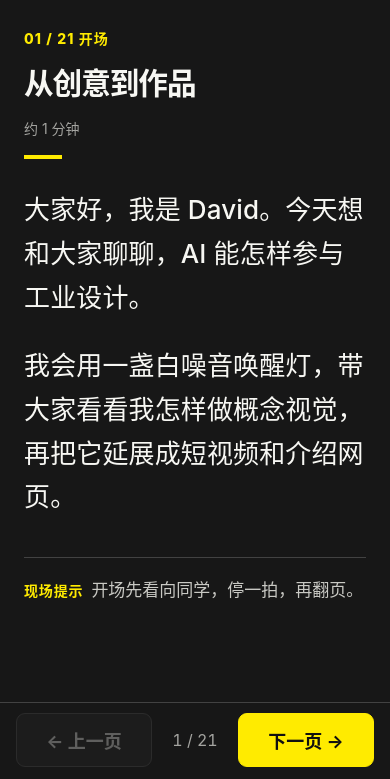
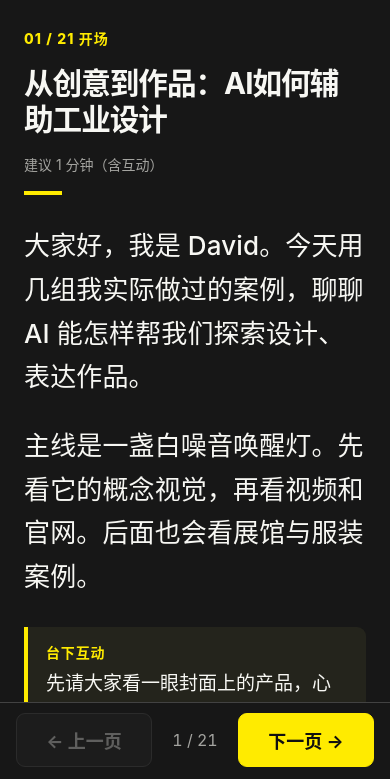
Before and after one commit to weixubo281-code/qiniandian-web, a website: page public/lecture-notes/index.html in a window 390 px wide. Shown: the part 65-844 px from the top of the page. Drawn offline with Linux system fonts and the light colour scheme.

Commit message:
Match mobile speaker notes to final 21-slide lecture deck

```diff
--- a/public/lecture-notes/index.html
+++ b/public/lecture-notes/index.html
@@ -4,7 +4,7 @@
   <meta charset="utf-8">
   <meta name="viewport" content="width=device-width, initial-scale=1, viewport-fit=cover">
   <meta name="theme-color" content="#171717">
-  <title>从创意到作品｜21页手机讲稿</title>
+  <title>从创意到作品｜最终版 21 页手机讲稿</title>
   <style>
     :root { color-scheme: dark; --bg:#171717; --fg:#f7f7f3; --muted:#a4a4a0; --line:#424242; --yellow:#ffeb00; --body-size:26px; }
     * { box-sizing:border-box; }
@@ -27,6 +27,8 @@
     .rule { width:38px; height:4px; background:var(--yellow); margin:0 0 29px; }
     .script { font-size:var(--body-size); font-weight:500; line-height:1.68; letter-spacing:.005em; }
     .script p { margin:0 0 25px; }
+    .interaction { border-left:4px solid var(--yellow); background:#24241c; padding:15px 18px; margin-top:28px; font-size:19px; line-height:1.6; border-radius:0 9px 9px 0; }
+    .interaction b { display:block; color:var(--yellow); font-size:14px; letter-spacing:.06em; margin-bottom:5px; }
     .cue { border-top:1px solid var(--line); margin-top:38px; padding-top:19px; font-size:17px; line-height:1.6; color:#c9c9c4; }
     .cue b { color:var(--yellow); font-size:14px; letter-spacing:.06em; margin-right:8px; }
     .nav { flex:none; display:grid; grid-template-columns:1fr auto 1fr; gap:9px; align-items:center; padding:10px 16px calc(12px + env(safe-area-inset-bottom)); border-top:1px solid var(--line); background:var(--bg); }
@@ -65,6 +67,7 @@
       <div class="time" id="time"></div>
       <div class="rule"></div>
       <div class="script" id="script"></div>
+      <div class="interaction" id="interaction"></div>
       <div class="cue" id="cue"></div>
     </main>
     <footer class="nav">
@@ -81,92 +84,238 @@
   </div>
   <script>
   const pages = [
-    {section:'开场',title:'从创意到作品',time:'约 1 分钟',lines:[
-      '大家好，我是 David。今天想和大家聊聊，AI 能怎样参与工业设计。',
-      '我会用一盏白噪音唤醒灯，带大家看看我怎样做概念视觉，再把它延展成短视频和介绍网页。'
-    ],cue:'开场先看向同学，停一拍，再翻页。'},
-    {section:'开场提问',title:'这盏氛围灯，设计完成了吗？',time:'约 3 分钟',lines:[
-      '先看这张图。第一眼，你们觉得这件产品已经设计完成了吗？觉得完成了的举个手，觉得还差一些的也举个手。',
-      '我想听听两位同学的理由。这个问题先不急着给答案，后面我们会回来再看。'
-    ],cue:'请两位同学回答。这里展示的是概念图，不要说成已经能生产的产品。'},
-    {section:'讲座路线',title:'今天，我们沿着一个产品往前走',time:'约 1 分钟',lines:[
-      '今天跟着一组概念视觉往前走：先看想表达什么，再看 AI 生成的画面和我的选择，最后看多视角、视频和官网。',
-      '这次讲的是我实际做过的视觉探索。关于谁会用它、真实使用效果怎么样，还需要后续研究。'
-    ],cue:'对应 PPT 上的三步：视觉方向、概念画面、作品表达。'},
-    {section:'关于我',title:'David：企业设计实践',time:'约 1 分钟',lines:[
-      '我之前主要在企业做视觉设计、智能座舱和用户体验相关工作。',
-      '做项目时，效果图只是沟通方案的一部分，后面还要面对使用、交互和落地的问题。这也是我今天想和大家分享的角度。'
-    ],cue:'简短介绍即可。PPT 上的“AI 商业运营 5 年”等具体履历，请投屏前核对。'},
-    {section:'案例 01 / 工业产品',title:'白噪音唤醒灯',time:'约 2 分钟',lines:[
-      '这是今天的主要案例：白噪音唤醒灯的概念视觉。',
-      '我做了产品效果图、多角度画面、短视频和介绍网站。这些都是概念表达，还没有做到实物验证。'
-    ],cue:'指向产品图，明确今天分享的是做过的视觉工作。'},
-    {section:'案例 01 / 创作过程',title:'这次，我主要完成了概念视觉',time:'约 3 分钟',lines:[
-      '坦诚地说，做这个案例时，我主要关注外观和画面表现，还没有先找具体用户，也没有明确它放在哪里使用。',
-      '我的实际过程是尝试外观与光效，生成图片，再挑选和调整，最后延展出多角度图、短视频和官网。'
-    ],cue:'这一页直接交代案例边界。不要把宿舍情境说成已做过的研究。'},
-    {section:'案例 01 / 画面回看',title:'回看画面，我会检查四件事',time:'约 3 分钟',lines:[
-      '看这些概念图，我能直接检查四件事：外轮廓是否清楚，光的氛围是否自然，材质有没有可信的感觉，不同角度能否对得上。',
-      '这些都是画面层面的判断。亮度舒不舒服、按钮好不好用，要拿真实东西试过才知道。'
-    ],cue:'沿着 PPT 四个问题依次看图，不要把视觉判断说成实测结果。'},
-    {section:'案例 01 / 给 AI 的任务',title:'如果重写提示词，我会这样说',time:'约 3 分钟',lines:[
-      '这页做一个对比。如果只说“设计一盏好看的智能灯”，结果可能有很多方向，但很难比较。',
-      '如果让我今天重写视觉任务，我会说清楚想看的造型、材质、发光区域和氛围，每轮只比较一个重点。这是现在回看案例的建议，不是我当时逐字用过的提示词。'
-    ],cue:'对比 PPT 左右两种说法，重点讲视觉任务怎样更清楚。'},
-    {section:'案例 01 / 形态探索',title:'第一轮画面，先比较视觉方向',time:'约 2 分钟',lines:[
-      '第一轮画面出来，我会先看哪个轮廓更容易被记住，光效和材质有没有协调，细节能不能在下一张图里保持一致。',
-      '大家看这张图，你们会保留哪一种视觉方向？为什么？'
-    ],cue:'让学生说一个可见的画面依据，不要求他们判断结构能否制造。'},
-    {section:'案例 01 / 概念表达',title:'这张图已经说清什么？',time:'约 2 分钟',lines:[
-      '这张图已经把体量、材质感觉和发光氛围表达出来了。向别人介绍这个视觉方向，它很有帮助。',
-      '但它没有告诉我们实际亮度、内部结构或使用起来的感受。这些得进入下一阶段再研究。'
-    ],cue:'先肯定画面的表达作用，再把讨论带向待验证的问题。'},
-    {section:'案例 01 / 多视角',title:'多角度，检查形态能否对上',time:'约 3 分钟',lines:[
-      '接下来换几个角度看。同一件概念产品，正面的开口、侧面的厚度、背面的轮廓应该能互相对上。',
-      '大家找一找，这些画面有没有让你觉得需要进一步确认的地方？'
-    ],cue:'让学生找一个可能不一致的细节。生成图不能代替尺寸图和工程模型。'},
-    {section:'案例 01 / 动态表达',title:'15 秒视频，让概念动起来',time:'约 2 分钟',lines:[
-      '静态图能看形态，视频能表达光效变化和镜头里的产品氛围。播放时请留意：光是怎么变化的，镜头怎么表现这盏灯。',
-      '这是一段概念视频，不代表实际的唤醒效果已经试过。'
-    ],cue:'视频没有嵌入 PPT，课前单独准备文件并试播。若无法播放，就用这一页的静帧讨论光效。'},
-    {section:'案例 01 / 产品官网',title:'概念视频之后，用 GPT‑6 搭建产品官网',time:'约 3 分钟',lines:[
-      '前面已经有了产品图、多角度画面和一段 15 秒概念视频。接下来我把这些素材和产品定位交给 GPT‑6，请它帮我搭一套产品介绍网页。',
-      'AI 可以先整理页面结构并实现网页。我再调整文字与视觉呈现。现在打开已经上线的网站，看一看产品图片、多视角和视频怎样被组织在一起。',
-      '这个网站展示的是概念设计。网页做出来了，产品的尺寸、使用体验和工程问题仍需要继续验证。'
-    ],cue:'点击 PPT 右侧图片或文字打开产品官网：https://weixubo281-code.github.io/white-noise-wake-light/ 。演示首页、多视角和视频区，再转入下一页的产品点评。'},
-    {section:'现场点评',title:'看完这组画面，你会先改哪里？',time:'约 4 分钟',lines:[
-      '看完这组图，你们觉得哪一种形态最吸引人？有没有哪个角度和其他图对不上？',
-      '如果下一步真的要把它做出来，你觉得应该先验证什么？这是还没做的工作，我也想听听你们的看法。'
-    ],cue:'请两位同学回答，每人约 30 到 45 秒。第三个问题明确是未来验证。'},
-    {section:'方法迁移',title:'同样的方法，还能走到哪里？',time:'约 1 分钟',lines:[
-      '刚才看了一个视觉概念怎样从图片延展到视频和网页。',
-      '同样的表达方法也能用在空间展示、服装概念和个人作品呈现上。接下来快速看几个不同方向的案例。'
-    ],cue:'这一页只做转场，不需要逐个展开小图。'},
-    {section:'案例 02 / 数字展馆',title:'祈年殿数字展馆',time:'约 3 分钟',lines:[
-      '做数字展馆时，我先考虑观众进入页面会看到什么，以及下一步为什么愿意继续看。',
-      '比如首页先建立主题和氛围，导航再提示后续内容。我们打开页面，看看从第一屏往下浏览时，内容是怎么接上的。'
-    ],cue:'现场打开祈年殿网页，演示一次首页向下浏览。重点讲内容顺序和浏览体验。'},
-    {section:'案例 03 / 数字展馆',title:'自然博物馆：让建筑带出浏览路线',time:'约 2 分钟',lines:[
-      '这一组页面先让观众看到建筑整体，再进入结构和内容。',
-      '你们可以注意，第一屏和下一屏给的信息不同。如果一开始把所有内容都堆出来，观众反而不知道先看哪里。'
-    ],cue:'指向 PPT 中的两张网页图，展示“先整体，再局部”的顺序。'},
-    {section:'案例 04 / 跨专业概念',title:'甲壳虫主题服装',time:'约 2 分钟',lines:[
-      '这个案例从甲壳虫的形态、纹理和颜色出发，再尝试转成服装的廓形和细节。',
-      'AI 能帮助我们很快看到不同的表达方向。真要做成衣服，还得回到面料、版型和穿着感受。'
-    ],cue:'指明哪部分来自甲壳结构，哪部分借鉴了斑纹和配色。'},
-    {section:'案例 05 / 作品表达',title:'作品站：让过程也能被看到',time:'约 2 分钟',lines:[
-      '作品展示也是设计的一部分。页面可以先吸引别人看下去，但更值得放进去的是：当时遇到了什么问题，试过哪些方向，最后为什么选这个方案。',
-      '以后做作品集，让别人看见你的判断过程会很重要。'
-    ],cue:'指向网页主视觉，说明页面之外还要讲清项目过程与自己的贡献。'},
-    {section:'三分钟练习',title:'选一件身边的物品，做概念表达',time:'约 4 分钟',lines:[
-      '现在选一件身边的物品，想象你要为它做一张概念图。你最想表现它的什么特点？先突出形态、材质，还是光效？',
-      '用两分钟想一想，再请一两位同学分享。最后补一句：如果真要做实物，还需要验证什么？'
-    ],cue:'请学生说清画面想表达的重点；落地验证作为下一阶段的问题。'},
-    {section:'总结与交流',title:'AI 可以加快探索，设计师负责判断',time:'约 1 分钟，随后答疑',lines:[
-      '今天从一张唤醒灯效果图出发，看了形态探索怎样延展成多视角、视频和官网。',
-      'AI 帮我更快看见视觉方向，但选择与修正仍由我来做。概念图要走向实物，还得继续研究和验证。谢谢大家，有什么想问的可以直接聊。'
-    ],cue:'若暂时没人提问，可问：这些画面里哪处细节最值得继续推敲？'}
-  ];
+  {
+    "section": "开场",
+    "title": "从创意到作品：AI如何辅助工业设计",
+    "lines": [
+      "大家好，我是 David。今天用几组我实际做过的案例，聊聊 AI 能怎样帮我们探索设计、表达作品。",
+      "主线是一盏白噪音唤醒灯。先看它的概念视觉，再看视频和官网。后面也会看展馆与服装案例。"
+    ],
+    "interaction": "先请大家看一眼封面上的产品，心里留一个问题：它看起来像一件完整产品了吗？先不用回答，下一页再举手。",
+    "cue": "开场简短，别在这一页展开履历。",
+    "time": "建议 1 分钟（含互动）"
+  },
+  {
+    "section": "开场提问",
+    "title": "这盏氛围灯，设计完成了吗？",
+    "lines": [
+      "先只看这张效果图。你们觉得它已经设计完成了吗？觉得“差不多完成”的举个手；觉得“还有很多事要做”的也举个手。",
+      "我想听两位同学的理由。我的这组案例做到了视觉概念，但图上看不到真实使用与工程验证。我们待会儿再回到这个问题。"
+    ],
+    "interaction": "请两位同学各说一句理由，每人控制在 20 秒左右。接到回答后说“这个判断先记着”，继续往下讲。",
+    "cue": "这张图是概念效果图，不要说成已经生产的产品。",
+    "time": "建议 3 分钟（含互动）"
+  },
+  {
+    "section": "讲座路线",
+    "title": "今天，我们沿着一个产品往前走",
+    "lines": [
+      "这页是今天的路线。一个真正的产品需要考虑设计问题、概念探索、检验和表达。",
+      "我这个案例实际做得最多的是中间的视觉探索与作品表达。前面的用户场景和后面的真实验证，今天会作为“下一步该问什么”来一起讨论。"
+    ],
+    "interaction": "让大家用手势选一下：现在最感兴趣的是“想法、做图、还是验证”？扫一眼即可，不逐个点名。",
+    "cue": "把 PPT 的完整设计流程与自己的已完成工作分清楚。",
+    "time": "建议 1 分钟（含互动）"
+  },
+  {
+    "section": "关于我",
+    "title": "David：AI实战导师 / 设计工作流实践者",
+    "lines": [
+      "我之前在企业做过视觉设计、汽车座舱和数字产品相关工作。现在也持续尝试把 AI 放进自己的设计工作流。",
+      "今天不讲抽象的大道理，就用看得见的画面，聊聊我怎么做选择、怎么把一个概念继续往下表达。"
+    ],
+    "interaction": "问一句：“在座有多少同学已经用 AI 做过产品图或概念图？”举手后简短回应，不展开工具讨论。",
+    "cue": "个人介绍控制在一分钟左右；投屏上的具体履历以你本人核实的版本为准。",
+    "time": "建议 2 分钟（含互动）"
+  },
+  {
+    "section": "案例 01 / 工业产品",
+    "title": "白噪音唤醒灯",
+    "lines": [
+      "这是今天的主案例。最开始我做的是这盏灯的外观和发光氛围，后来又做了多角度图、概念视频和产品介绍官网。",
+      "目前展示的是概念视觉成果。它还没有经过具体人群调研，也没有做出能测试唤醒效果的样机。"
+    ],
+    "interaction": "指向图中的几个角度，问：“你们第一眼记住的是外形，还是发光的部分？”请一位同学简答。",
+    "cue": "第 5 页明确案例范围，让后续讲解站在真实做过的事情上。",
+    "time": "建议 2 分钟（含互动）"
+  },
+  {
+    "section": "案例 01 / 创作过程",
+    "title": "这次，我主要完成了概念视觉",
+    "lines": [
+      "我做这个案例时，主要精力放在外观和视觉表达上。坦诚讲，当时没有先确定具体给谁用、放在什么地方用。",
+      "我先尝试产品的外形和光效方向，生成画面、选择和调整，再把它延展成多角度图、视频和官网。"
+    ],
+    "interaction": "问：“如果只看现在这些图，你最想追问这件产品的哪一个问题？”收一个简短回答即可。",
+    "cue": "这是你真实做过的创作过程，不要补出不存在的访谈或实测。",
+    "time": "建议 2 分钟（含互动）"
+  },
+  {
+    "section": "案例 01 / 画面回看",
+    "title": "回看画面，我会检查四件事",
+    "lines": [
+      "回头看这组概念图，我可以从四个画面问题检查它：轮廓清不清楚，光感自不自然，材质是否可信，多个角度是否对应同一个造型。",
+      "这些判断可以在图片上做。亮度是否舒服、能不能盲操作、放在床头稳不稳，要等有实物再试。"
+    ],
+    "interaction": "请大家在四项中挑一项最容易被 AI 画面“骗过去”的，举手或说一个词。点一位同学说明原因。",
+    "cue": "按画面上的 01 到 04 指给学生看，互动不超过一分钟。",
+    "time": "建议 3 分钟（含互动）"
+  },
+  {
+    "section": "案例 01 / 给 AI 的任务",
+    "title": "如果重写提示词，我会这样说",
+    "lines": [
+      "左边是很笼统的说法：“设计一盏好看的智能灯”。好看很主观，结果可能到处发散。",
+      "如果今天重写视觉任务，我会把造型、材质、发光区域和画面氛围讲得更清楚，每轮只比较一个重点。这是我回看案例后的总结，不是声称我当时逐字用了右边这段话。"
+    ],
+    "interaction": "请同学给左边那句话加一个更具体的视觉要求，比如“发光区域”或“表面材质”。收两三个词即可。",
+    "cue": "第 8 页是重新表述任务的示范；第 9 页才是 PPT 展示的具体提示词。",
+    "time": "建议 3 分钟（含互动）"
+  },
+  {
+    "section": "案例 01 / 形态探索",
+    "title": "第一轮画面，先比较视觉方向",
+    "lines": [
+      "这一页放了案例的提示词。里面写了“太空极简、流线型、无缝衔接、悬浮感”，还要求概念草图、产品细节图和三视图。",
+      "你们可以看出，这段话主要在指定外观语言和出图形式。它还没有回答具体谁来用，也没有解决结构问题。生成之后，我还得从图中挑出值得继续发展的方向。"
+    ],
+    "interaction": "指着提示词问：“这几个词里，哪一个最影响最后的产品轮廓？”请一位同学说一个词，再指回图上对应的位置。",
+    "cue": "屏幕上有完整提示词，可照着几个关键短语讲，不必逐字念完。",
+    "time": "建议 3 分钟（含互动）"
+  },
+  {
+    "section": "案例 01 / 概念表达",
+    "title": "这张图表达了什么？",
+    "lines": [
+      "到这一步，这张图把产品的体量、白色外壳的质感和发光氛围表达得比较清楚，适合拿来向别人说明视觉方向。",
+      "但它没有告诉我们实际光照够不够、里面怎么放元件，也没有证明它真的能完成唤醒任务。"
+    ],
+    "interaction": "让大家看图 10 秒，问：“如果你要继续介绍这个概念，最想再补一张什么角度的图？”收一个回答。",
+    "cue": "肯定效果图的表达价值，再自然过渡到下一页多视角。",
+    "time": "建议 2 分钟（含互动）"
+  },
+  {
+    "section": "案例 01 / 多视角",
+    "title": "多角度，检查形态能否对上",
+    "lines": [
+      "现在把同一个概念换几个角度看。正面的开口、侧面的厚度、背面的轮廓和底座比例，最好能互相对应。",
+      "AI 生成多视角时，有时会把某些细节改掉。所以这些图可以帮我们检查视觉一致性；真要制作，还需要尺寸明确的模型和图纸。"
+    ],
+    "interaction": "请大家找一处最值得核对的细节。点一位同学指图说明；如果暂时没发现明显问题，就说“保持一致本身也要逐张检查”。",
+    "cue": "不要凭空断言画面里一定存在错误。",
+    "time": "建议 3 分钟（含互动）"
+  },
+  {
+    "section": "案例 01 / 动态表达",
+    "title": "15 秒视频，让概念动起来",
+    "lines": [
+      "静态图可以看形态，短视频则能把光效变化和镜头中的产品氛围表现出来。我们先看这段 15 秒视频。",
+      "看完以后，可以想想：镜头让你注意到哪里？灯光的变化传达了什么感觉？它仍然是一段概念演示。"
+    ],
+    "interaction": "视频结束后请一位同学说：“你记住了哪个镜头或哪一次光的变化？”回答控制在 20 秒。",
+    "cue": "视频若不能播放，就指着这一页静帧讲镜头与光效；不要把概念视频讲成真实使用测试。",
+    "time": "建议 3 分钟（含互动）"
+  },
+  {
+    "section": "案例 01 / 产品官网",
+    "title": "概念视频之后，用 GPT‑6 搭建产品官网",
+    "lines": [
+      "有了产品图、多角度画面和短视频，我接着用 GPT‑6 把这些素材组织成一套产品介绍网页。我再检查内容顺序、文字和视觉效果。",
+      "现在打开上线后的页面，看首页怎样建立第一印象，往下又怎样展示不同角度和视频。网页是概念展示，实物问题还留待后续验证。"
+    ],
+    "interaction": "打开官网后问：“首页第一眼，你们先看到产品，还是先读文字？”让一位同学回答，再滚动到多视角和视频区。",
+    "cue": "点击 PPT 图片或文字进入 https://weixubo281-code.github.io/white-noise-wake-light/ 。网页加载要留时间。",
+    "time": "建议 4 分钟（含互动）"
+  },
+  {
+    "section": "现场点评",
+    "title": "如果由你来改，先动哪个地方？",
+    "lines": [
+      "现在我们换个角度：假设要把这盏概念灯进一步做成真的产品，就要补上前面还没做的使用研究。",
+      "比如 PPT 上的三个问题：如果放在宿舍，灯光或声音会干扰谁？半睡半醒时能找到操作区吗？你会先做哪项实测？宿舍是这页的讨论假设，不是我已经验证过的使用场景。"
+    ],
+    "interaction": "请两到三位同学各选一个问题回答，每人 30 到 45 秒。追问一句“你会怎样试？”控制整页在 6 分钟内。",
+    "cue": "这页把产品概念转到后续待验证的问题，别讲成项目既有调研结论。",
+    "time": "建议 6 分钟（含互动）"
+  },
+  {
+    "section": "方法迁移",
+    "title": "同样的方法，还能走到哪里？",
+    "lines": [
+      "前面看的是一盏灯。视觉方向、概念图和作品呈现的方法，也能用到空间展示、服装概念和个人作品网站。",
+      "接下来用三个不同方向的例子，看看各自最需要表达的是什么。"
+    ],
+    "interaction": "快速举手：对数字展馆、服装概念、个人网站，哪一类最感兴趣？以此引出后面案例。",
+    "cue": "转场即可，不在本页逐个展开小图。",
+    "time": "建议 1 分钟（含互动）"
+  },
+  {
+    "section": "案例 02 / 数字展馆",
+    "title": "祈年殿数字展馆",
+    "lines": [
+      "这组是祈年殿数字展馆。做网页时，第一屏需要先把主题和氛围建立起来，再给观众一个继续探索的入口。",
+      "我打开网页给大家看一下：从第一屏往下，内容怎样接上，导航怎样告诉你下一步可以看什么。"
+    ],
+    "interaction": "打开网页首页后先停住，问：“你会先点哪里，为什么？”收一位同学回答后再滚动一屏。",
+    "cue": "演示 https://weixubo281-code.github.io/qiniandian-web/ 。注意控制现场网页演示时间。",
+    "time": "建议 3 分钟（含互动）"
+  },
+  {
+    "section": "案例 03 / 数字展馆",
+    "title": "自然博物馆：让建筑带出浏览路线",
+    "lines": [
+      "再看自然博物馆的网站。首页先让观众看到建筑整体，下一屏才逐渐解释结构和空间。",
+      "两屏信息的次序很重要。观众先被什么吸引，再得到什么解释，会影响继续浏览的意愿。"
+    ],
+    "interaction": "指两张画面问：“如果把顺序倒过来，先讲结构再看建筑，感觉会怎样？”听一个简短回答。",
+    "cue": "可打开 https://weixubo281-code.github.io/qianhai-museum-web/ ，只看入口与下一屏。",
+    "time": "建议 3 分钟（含互动）"
+  },
+  {
+    "section": "案例 04 / 跨专业概念",
+    "title": "甲壳虫：从自然形态提取设计语言",
+    "lines": [
+      "这一组服装概念从甲壳虫的结构、斑纹和颜色出发，再试着变成服装的廓形和细节。",
+      "AI 帮我很快看见不同的视觉可能。要做成真正能穿的衣服，之后还要研究面料、版型和穿着感受。"
+    ],
+    "interaction": "请一位同学在图上指出：哪个地方最像从甲壳虫身上提取出来的？可以是廓形、纹理或颜色。",
+    "cue": "用图说话，不宣称服装概念已打版或制作。",
+    "time": "建议 3 分钟（含互动）"
+  },
+  {
+    "section": "案例 05 / 作品表达",
+    "title": "作品集：从静态展示到动态网站",
+    "lines": [
+      "现在的作品集可以是一套可以浏览、带有动态呈现的网站。但页面好看只是入口，还得让别人知道你在解决什么、试过哪些方向、最后为什么这么选。",
+      "如果以后你们做作品站，可以想想：一个陌生人在十秒内，能不能看懂这件作品和你的贡献。"
+    ],
+    "interaction": "问：“作品集首页前十秒，你觉得最应该先让人看到结果图，还是设计过程？”让大家举手，两边各选一位说理由。",
+    "cue": "这页 PPT 标题与之前不同，手机稿已按“动态网站”更新。",
+    "time": "建议 2 分钟（含互动）"
+  },
+  {
+    "section": "三分钟练习",
+    "title": "选一件宿舍物品，改进使用体验",
+    "lines": [
+      "最后做个小练习。选一件宿舍里常见的物品：谁在什么地方用？哪一步不方便？你会提出什么改进，又怎样知道它真的变好了？",
+      "这次是让大家自己练习从使用问题往回想，不是在讲我对唤醒灯已经做过宿舍调研。"
+    ],
+    "interaction": "给大家安静想两分钟，再请一到两位同学各用 40 秒说出“场景、不便、验证办法”。如果回答只有“加 AI”，追问具体要改善哪一步。",
+    "cue": "整页控制在 5 分钟；80 人现场优先选自愿举手的同学。",
+    "time": "建议 5 分钟（含互动）"
+  },
+  {
+    "section": "总结与交流",
+    "title": "AI 可以加快探索，设计师负责判断",
+    "lines": [
+      "今天从一张白噪音唤醒灯效果图出发，看了视觉探索怎样延展成多视角、视频和官网。概念做得漂亮，后面仍要面对真实的人、场景和产品验证。",
+      "AI 可以帮我们更快看到可能性，选择方向、发现问题并继续验证，还是设计师要做的事。谢谢大家，欢迎提问。"
+    ],
+    "interaction": "留约四分钟答疑。若暂时没人提问，就回到第 2 页：“现在再看这张灯图，你觉得它还缺哪一步？”",
+    "cue": "总结控制在一分钟左右，剩余时间给学生提问。",
+    "time": "建议 5 分钟（含互动）"
+  }
+];
 
   const $ = id => document.getElementById(id);
   let index = 0;
@@ -182,6 +331,9 @@
     $('title').textContent = p.title;
     $('time').textContent = p.time;
     $('script').replaceChildren(...p.lines.map(line => { const el=document.createElement('p'); el.textContent=line; return el; }));
+    $('interaction').replaceChildren();
+    const audience=document.createElement('b'); audience.textContent='台下互动';
+    $('interaction').append(audience, document.createTextNode(p.interaction));
     $('cue').replaceChildren();
     const lead=document.createElement('b'); lead.textContent='现场提示';
     $('cue').append(lead, document.createTextNode(p.cue));
```
